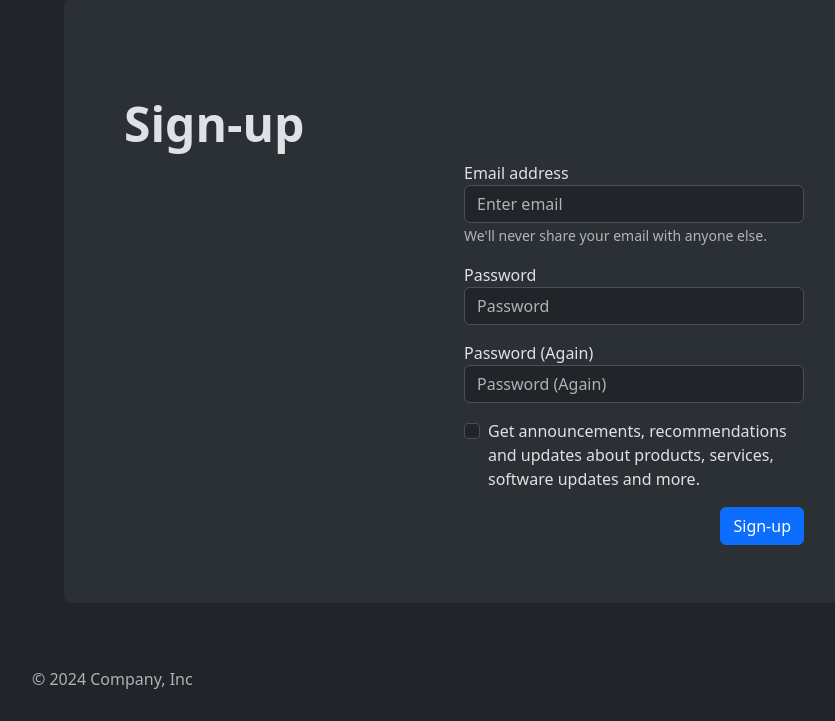
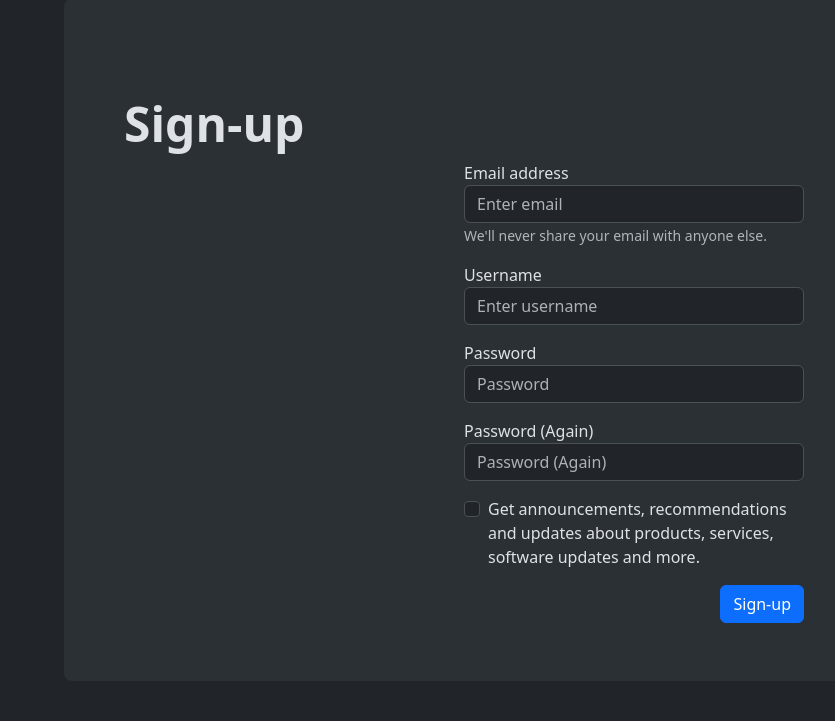
Before and after one commit to BeratNzp/ecommerce-iha-sample-iw-python-django, a Django app: page /signup in a window 1280 px wide. Shown: the part 97-818 px from the top of the page, without its empty margins (6-841 px from the left). Before the commit the page ends 786 px from the top, so only its background shows below. Run offline with Django 5.2, Linux system fonts and the light colour scheme.

Commit message:
register view

```diff
--- a/app/templates/signup.html
+++ b/app/templates/signup.html
@@ -10,22 +10,27 @@
           <h1 class="display-5 fw-bold d-none">IHA eCommerce | Sign-up</h1>
           <h2 class="display-5 fw-bold">Sign-up</h2>
           <div class="col-md-4 mx-auto align-self-center">
-            <form>
+            <form action="{% url 'logout' %}" method="POST">
               {% csrf_token %}
               <div class="form-group mb-3">
                 <label for="exampleInputEmail1">Email address</label>
-                <input type="email" class="form-control" id="exampleInputEmail1" aria-describedby="emailHelp"
+                <input type="email" class="form-control" name="email" id="exampleInputEmail1" aria-describedby="emailHelp"
                   placeholder="Enter email">
                 <small id="emailHelp" class="form-text text-muted">We'll never share your email with anyone
                   else.</small>
               </div>
               <div class="form-group mb-3">
+                <label for="exampleInputUsername1">Username</label>
+                <input type="username" class="form-control" name="username" id="exampleInputUsername1" aria-describedby="usernameHelp"
+                  placeholder="Enter username">
+              </div>
+              <div class="form-group mb-3">
                 <label for="exampleInputPassword1">Password</label>
-                <input type="password" class="form-control" id="exampleInputPassword1" placeholder="Password">
+                <input type="password" class="form-control" name="password" id="exampleInputPassword1" placeholder="Password">
               </div>
               <div class="form-group mb-3">
                 <label for="exampleInputPassword1">Password (Again)</label>
-                <input type="password_again" class="form-control" id="exampleInputPassword2" placeholder="Password (Again)">
+                <input type="password" class="form-control" name="password2" id="exampleInputPassword2" placeholder="Password (Again)">
               </div>
               <div class="form-group form-check mb-3">
                 <input type="checkbox" class="form-check-input" id="exampleCheck1">
--- a/app/views.py
+++ b/app/views.py
@@ -110,7 +110,29 @@ def logout_view(request):
     return redirect('index')
 
 def signup(request):
-    return render(request, "signup.html")
+    if request.method == 'POST':
+        email = request.POST.get('email')
+        username = request.POST.get('username')
+        password = request.POST.get('password')
+        password2 = request.POST.get('password2')
+
+        if password != password2:
+            return redirect('signup')
+        else:
+            if User.objects.filter(username=username).exists() or User.objects.filter(email=email).exists():
+                return redirect('signup')
+            else:
+                user = User.objects.create_user(username=username, email=email, password=password)
+                user.save()
+                return redirect('login')
+
+    elif request.method == 'GET':
+        page_title = "Sign Up"
+        context = {
+            "page_title": page_title,
+        }
+        return render(request, "signup.html", context=context)
+
 
 @login_required
 def checkout(request, stock_id):
```
